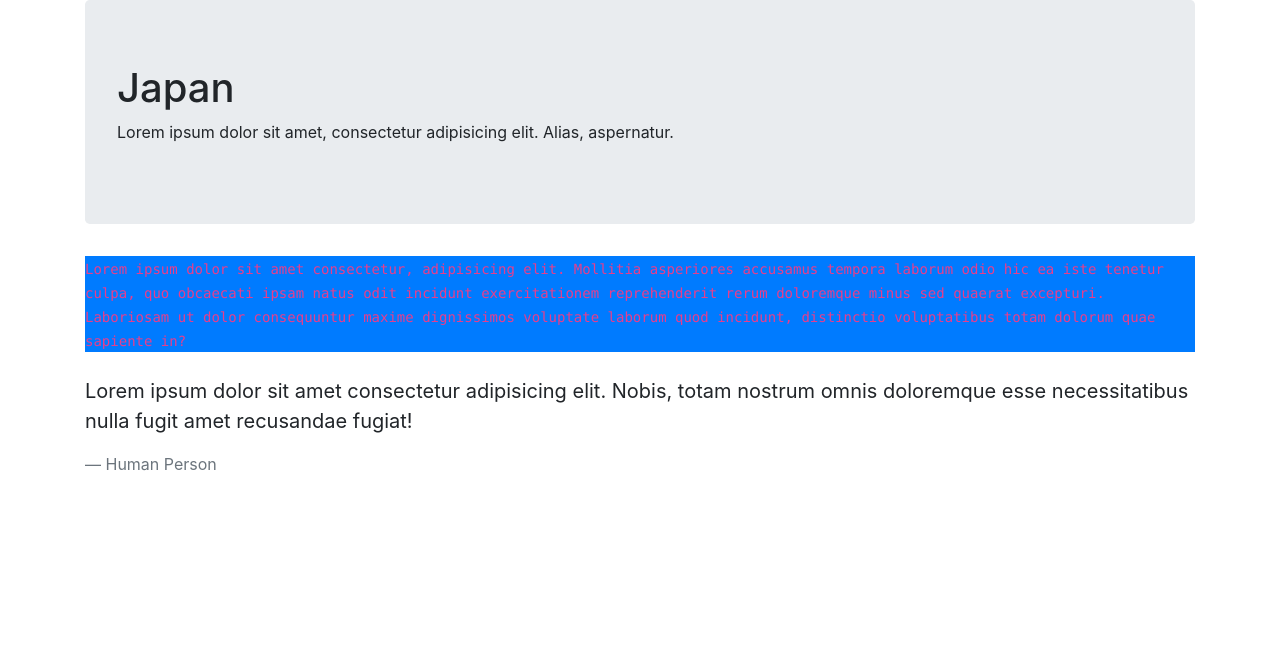
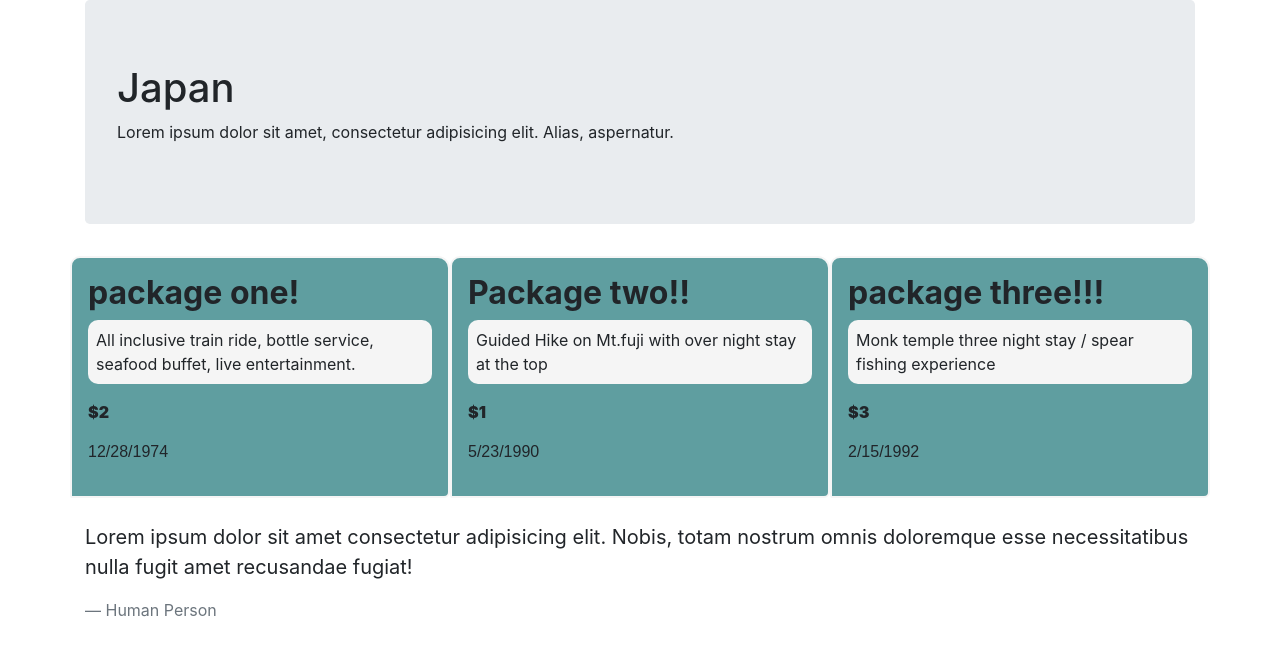
Before and after one commit to kylechinick/japan-vacation, a plain HTML site: page index.html in a window 1280 px wide. Drawn offline with Linux system fonts and the light colour scheme.

Commit message:
Add row with package columns and initial styling improvements
Co-authored-by: jamesp92 <pjperry28@gmail.com>

```diff
--- /dev/null
+++ b/css/styles.css
@@ -0,0 +1,24 @@
+/* * {
+  border: 1px solid red;
+} */
+
+.package {
+  background-color: cadetblue;
+  padding: 16px;
+  border: 2px solid whitesmoke;
+  border-radius: 10px 12px 6px 2px;
+}
+
+.price {
+  font-weight: 900;
+}
+
+.date {
+  font-family: fantasy;
+}
+
+.description {
+  background-color: whitesmoke;
+  padding: 8px;
+  border-radius: 10px;
+}
--- a/index.html
+++ b/index.html
@@ -5,6 +5,7 @@
     <meta http-equiv="X-UA-Compatible" content="IE=edge" />
     <meta name="viewport" content="width=device-width, initial-scale=1.0" />
     <link rel="stylesheet" href="css/bootstrap.css" />
+    <link rel="stylesheet" href="css/styles.css" />
     <title>Japan</title>
   </head>
   <body>
@@ -16,15 +17,34 @@
           aspernatur.
         </p>
       </div>
-      <div class="bg-primary">
-        <code>
-          Lorem ipsum dolor sit amet consectetur, adipisicing elit. Mollitia
-          asperiores accusamus tempora laborum odio hic ea iste tenetur culpa,
-          quo obcaecati ipsam natus odit incidunt exercitationem reprehenderit
-          rerum doloremque minus sed quaerat excepturi. Laboriosam ut dolor
-          consequuntur maxime dignissimos voluptate laborum quod incidunt,
-          distinctio voluptatibus totam dolorum quae sapiente in?
-        </code>
+      <div class="row">
+        <div class="col-md-4 package">
+          <h2><strong>package one!</strong></h2>
+          <p class="description">
+            All inclusive train ride, bottle service, seafood buffet, live
+            entertainment.
+          </p>
+          <p class="price">$2</p>
+          <p class="date">12/28/1974</p>
+          <p></p>
+        </div>
+        <div class="col-md-4 package">
+          <h2><strong>Package two!!</strong></h2>
+
+          <p class="description">
+            Guided Hike on Mt.fuji with over night stay at the top
+          </p>
+          <p class="price">$1</p>
+          <p class="date">5/23/1990</p>
+        </div>
+        <div class="col-md-4 package">
+          <h2><strong>package three!!!</strong></h2>
+          <p class="description">
+            Monk temple three night stay / spear fishing experience
+          </p>
+          <p class="price">$3</p>
+          <p class="date">2/15/1992</p>
+        </div>
       </div>
 
       <img src="" alt="" />
```
